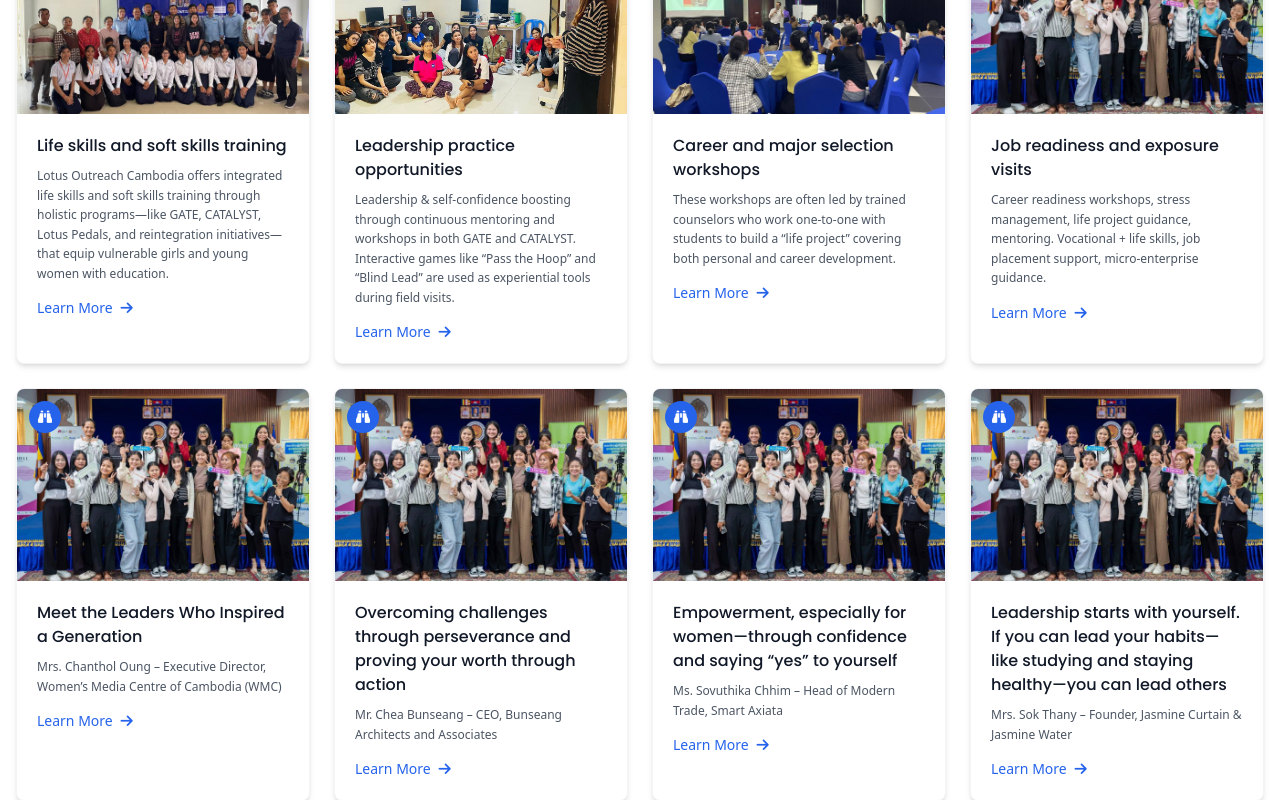
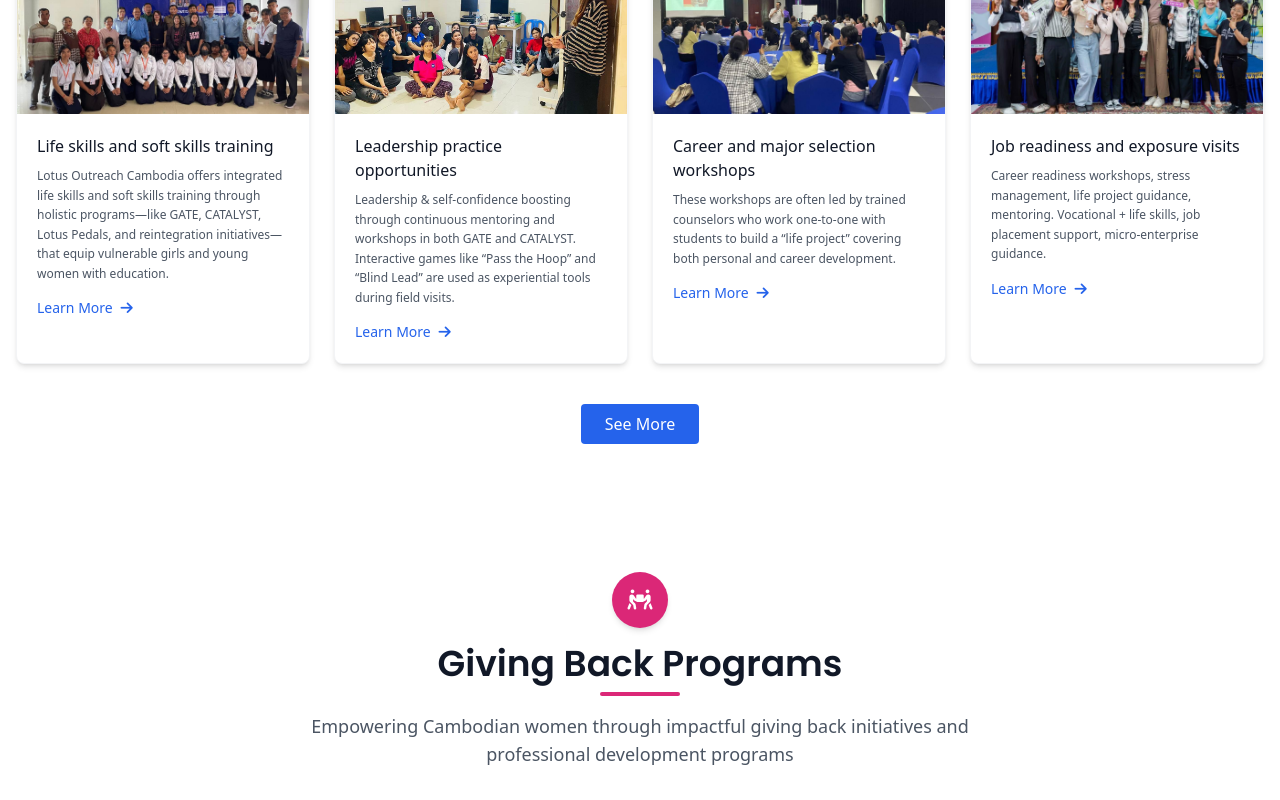
Before and after one commit to radytrainer/lotusoutreach-cambodia, a Vue app: page /program in a window 1280 px wide. Shown: the part 2820-3620 px from the top of the page. Built offline with nearby package versions, Linux system fonts and the light colour scheme.

Commit message:
feat feature/program:added button See More on the sectoin Training Program

```diff
--- a/src/components/Program/ProgramTraining.vue
+++ b/src/components/Program/ProgramTraining.vue
@@ -1,6 +1,7 @@
 <template>
   <section class="py-16 bg-white">
     <div class="container mx-auto px-4 max-w-7xl">
+      <!-- Section Header -->
       <div class="mb-16 text-center">
         <div class="inline-flex items-center justify-center w-14 h-14 rounded-full bg-blue-600 shadow-md mb-4">
           <i class="fas fa-chalkboard-teacher text-xl text-white"></i>
@@ -11,13 +12,21 @@
           Empowering Cambodian women through transformative training and professional development programs
         </p>
       </div>
+
+      <!-- Cards Grid -->
       <div class="grid grid-cols-1 md:grid-cols-2 lg:grid-cols-4 gap-6">
-        <div v-for="(training, index) in trainingPrograms" :key="index"
-          class="group bg-white rounded-lg shadow-md overflow-hidden hover:shadow-lg transition-all duration-300 border border-gray-100">
+        <div
+          v-for="(training, index) in visibleTrainings"
+          :key="index"
+          class="group bg-white rounded-lg shadow-md overflow-hidden hover:shadow-lg transition-all duration-300 border border-gray-100"
+        >
           <div class="h-48 overflow-hidden relative">
-            <img :src="training.image" :alt="training.title"
+            <img
+              :src="training.image"
+              :alt="training.title"
               class="w-full h-full object-cover transition-transform duration-500 group-hover:scale-105"
-              @error="handleImageError" />
+              @error="handleImageError"
+            />
             <div class="absolute top-3 left-3">
               <div class="w-8 h-8 rounded-full bg-blue-600 flex items-center justify-center">
                 <i :class="training.icon" class="text-sm text-white"></i>
@@ -30,44 +39,68 @@
             <button
               @click="$emit('show-detail', training, 'training')"
               class="text-blue-600 font-medium hover:text-blue-700 transition-colors duration-200 text-sm"
-              :aria-label="`Learn more about ${training.title}`">
+              :aria-label="`Learn more about ${training.title}`"
+            >
               Learn More <i class="fas fa-arrow-right ml-1"></i>
             </button>
           </div>
         </div>
+      </div>
+
+      <!-- See More / See Less Buttons -->
+      <div class="text-center mt-10">
+        <button
+          v-if="trainingPrograms.length > 4 && !showAll"
+          @click="showAll = true"
+          class="px-6 py-2 bg-blue-600 text-white rounded hover:bg-blue-700 transition"
+        >
+          See More
+        </button>
+        <button
+          v-if="showAll"
+          @click="showAll = false"
+          class="px-6 py-2 bg-gray-200 text-gray-800 rounded hover:bg-gray-300 transition"
+        >
+          See Less
+        </button>
       </div>
     </div>
   </section>
 </template>
 
 <script setup>
+import { ref, computed, toRef } from 'vue'
 
-defineProps({
+const props = defineProps({
   trainingPrograms: {
     type: Array,
     required: true,
-    validator: (programs) => programs.every(program =>
-      typeof program.title === 'string' &&
-      typeof program.image === 'string' &&
-      typeof program.icon === 'string' &&
-      typeof program.description === 'string'
-    )
-  }
+    validator: (programs) =>
+      programs.every(
+        (program) =>
+          typeof program.title === 'string' &&
+          typeof program.image === 'string' &&
+          typeof program.icon === 'string' &&
+          typeof program.description === 'string'
+      ),
+  },
 })
 
 defineEmits(['show-detail'])
 
-// Fallback for broken images
+// Fallback image
 const handleImageError = (event) => {
   event.target.src = 'https://via.placeholder.com/300x200?text=Image+Not+Found'
 }
+
+// Show more / less toggle
+const showAll = ref(false)
+
+// Convert prop to reactive ref so we can use it in computed
+const programList = toRef(props, 'trainingPrograms')
+
+// Only show 4 or all based on toggle
+const visibleTrainings = computed(() =>
+  showAll.value ? programList.value : programList.value.slice(0, 4)
+)
 </script>
-
-<style scoped>
-@import url('https://cdnjs.cloudflare.com/ajax/libs/font-awesome/6.0.0/css/all.min.css');
-@import url('https://fonts.googleapis.com/css2?family=Poppins:wght@400;500;600;700&display=swap');
-
-.font-poppins {
-  font-family: 'Poppins', sans-serif;
-}
-</style>
```
